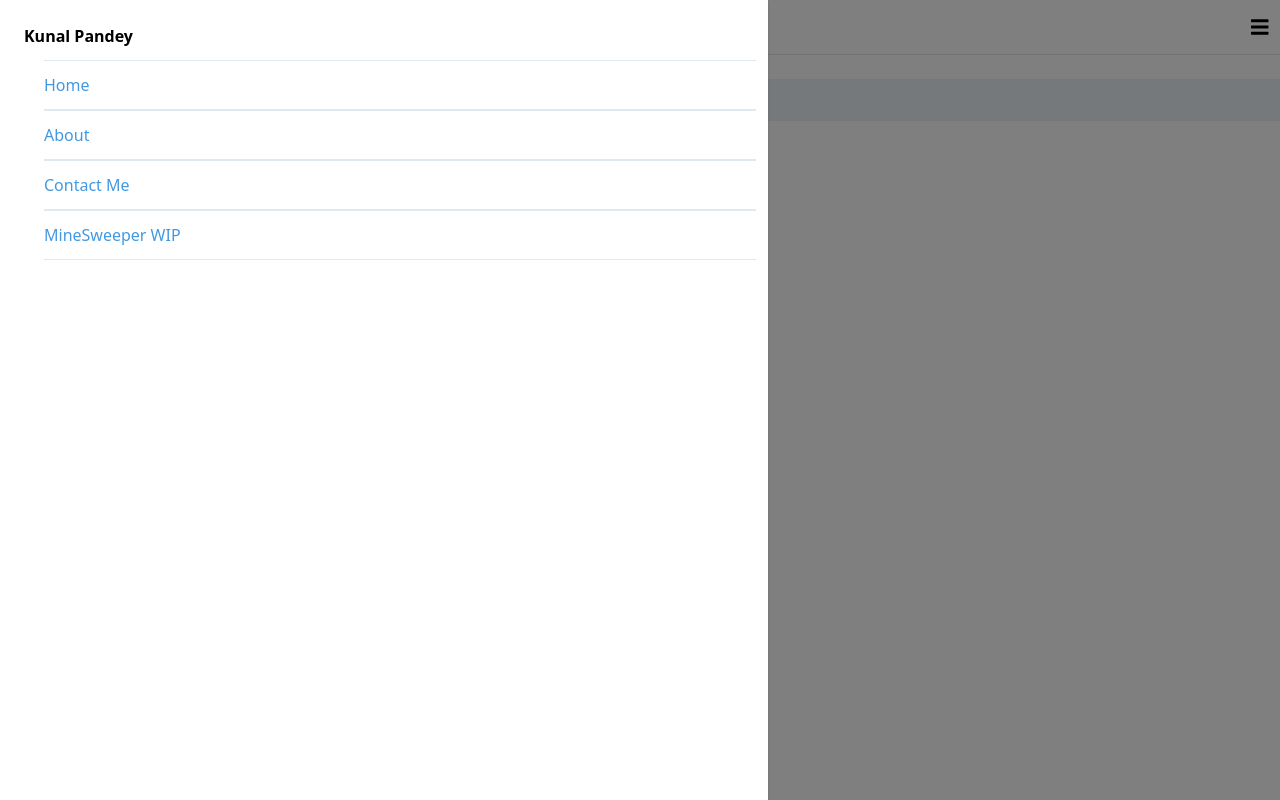
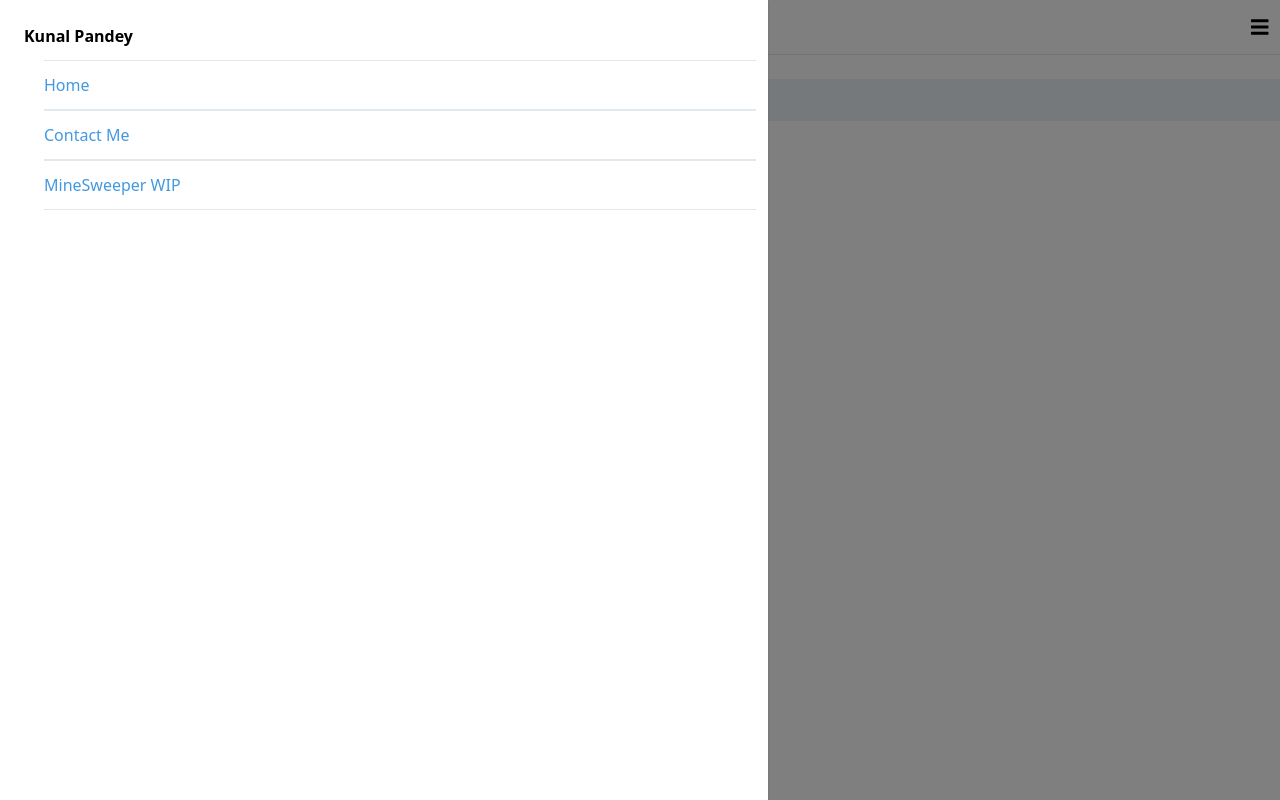
Before and after one commit to kpandey1337/PortfolioSite, a React (Create React App) app: page / in a window 1280 px wide. Both pictures are taken after a click on the icon 1259 px from the left and 26 px from the top of the page. Built offline with nearby package versions, Linux system fonts and the light colour scheme.

Commit message:
Update NavigationMenu.js
fixed bugs

```diff
--- a/src/Components/NavigationMenu.js
+++ b/src/Components/NavigationMenu.js
@@ -14,7 +14,7 @@ function NavigationMenu(props) {
             Home
           </Link>
         </li>
-        <li>
+        {/* <li>
           <Link
             to="/about"
             className="text-blue-500 py-3 border-t border-b block"
@@ -23,6 +23,7 @@ function NavigationMenu(props) {
             About
           </Link>
         </li>
+*/}
         <li>
           <Link
             to="/contactMe"
```
